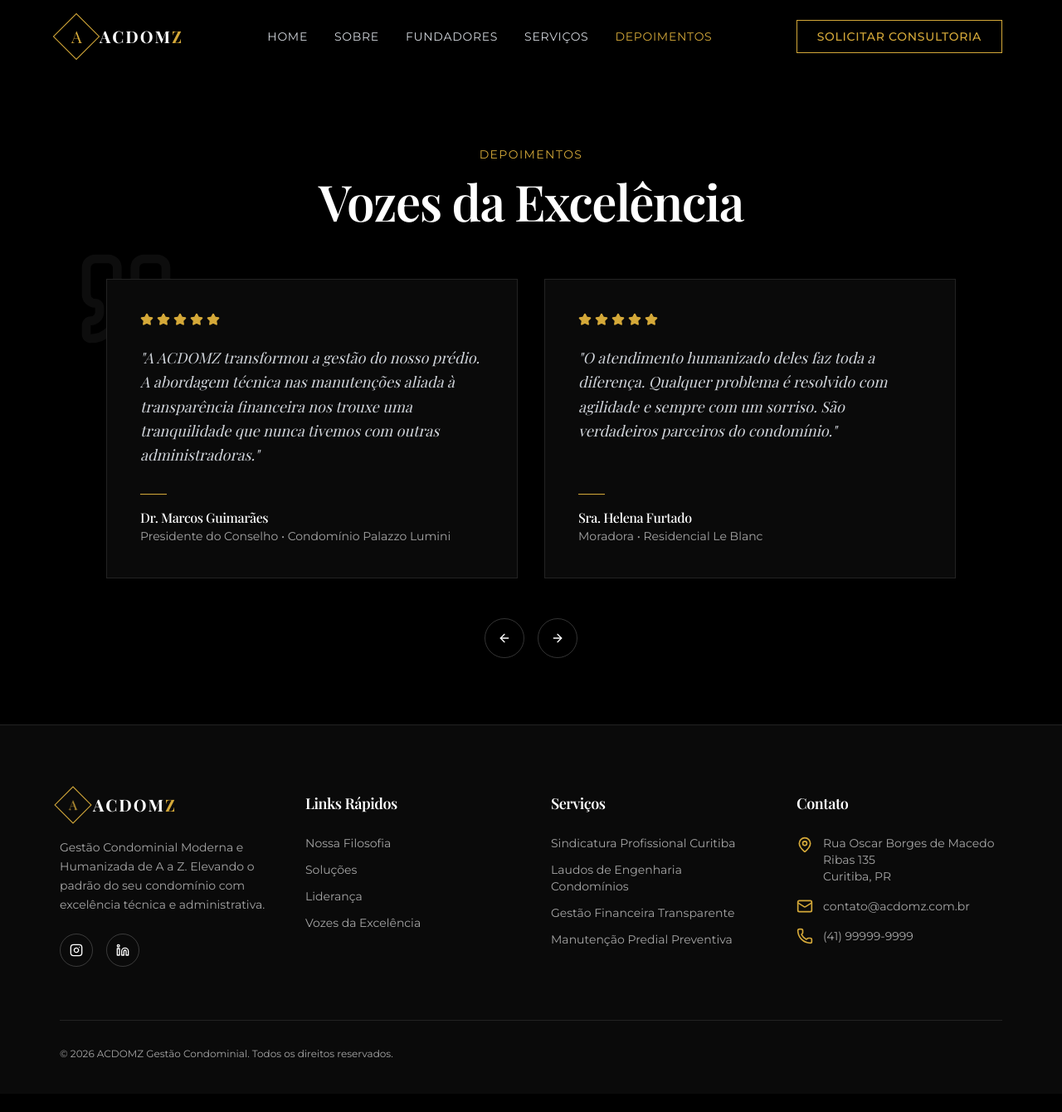
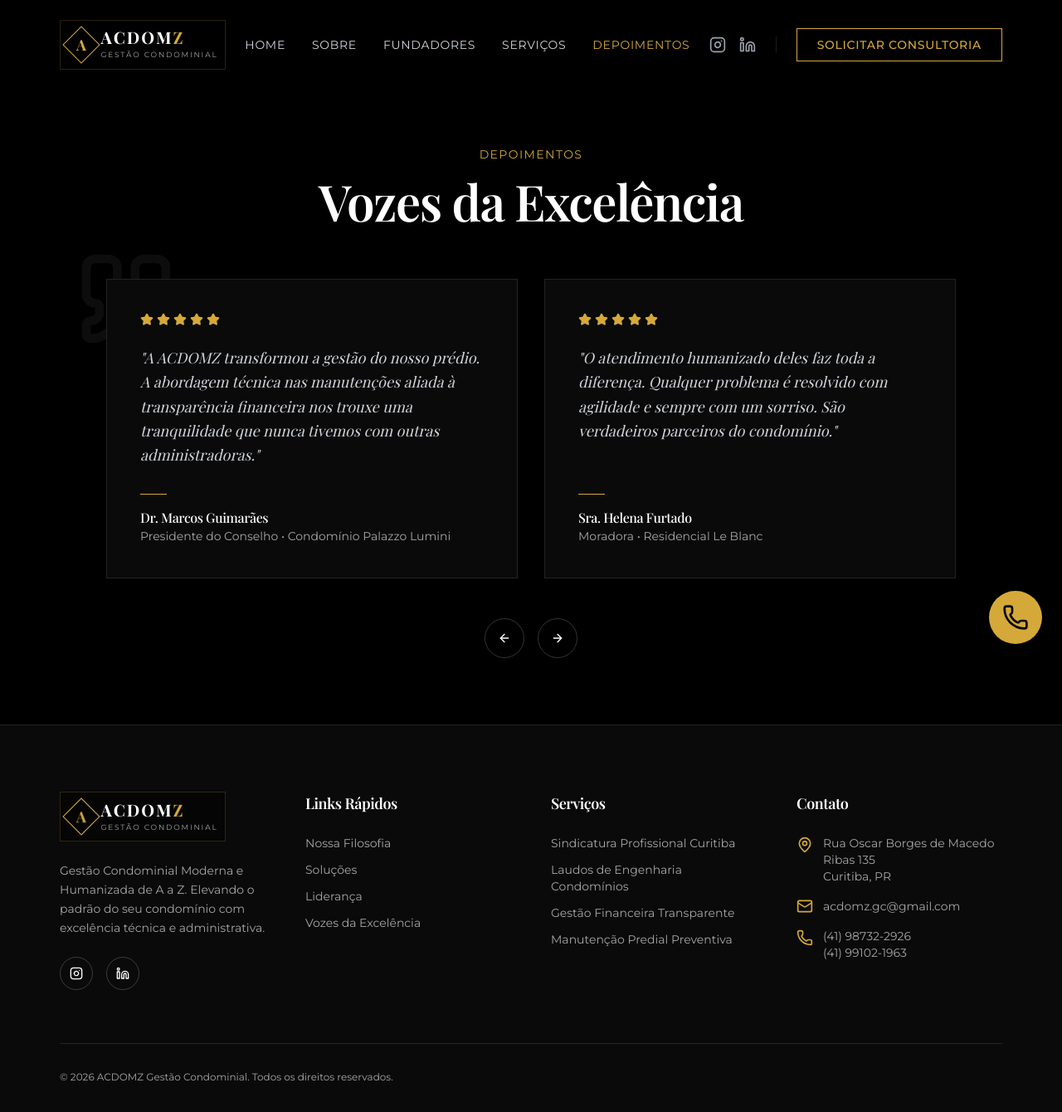
Before and after one commit to acdomzgc-web/acdomz-gest-o-condominial, a React (Vite) app: page /depoimentos in a window 1280 px wide. Shown: the top 1340 px of the page at 83% size. Before the commit the page ends 1318 px from the top, so only its background shows below. Built offline with nearby package versions, Linux system fonts and the light colour scheme; a web font is replaced by a local one.

Commit message:
Refactor website for luxury brand identity

```diff
--- /dev/null
+++ b/src/components/FloatingContact.tsx
@@ -0,0 +1,61 @@
+import { useState } from 'react'
+import { MessageCircle, Phone, Mail, X, PhoneCall } from 'lucide-react'
+import { cn } from '@/lib/utils'
+
+export default function FloatingContact() {
+  const [isOpen, setIsOpen] = useState(false)
+
+  return (
+    <div className="fixed bottom-6 right-6 z-50 flex flex-col items-end">
+      {/* Menu Options */}
+      <div
+        className={cn(
+          'flex flex-col gap-3 mb-4 transition-all duration-300 origin-bottom',
+          isOpen ? 'scale-100 opacity-100' : 'scale-0 opacity-0 pointer-events-none',
+        )}
+      >
+        <a
+          href="https://wa.me/5541987322926"
+          target="_blank"
+          rel="noopener noreferrer"
+          className="flex items-center gap-3 bg-secondary text-white px-4 py-3 rounded-full hover:bg-secondary/80 transition-colors shadow-lg shadow-black/50"
+        >
+          <span className="text-sm font-medium whitespace-nowrap">WhatsApp 1</span>
+          <MessageCircle className="w-5 h-5" />
+        </a>
+        <a
+          href="https://wa.me/5541991021963"
+          target="_blank"
+          rel="noopener noreferrer"
+          className="flex items-center gap-3 bg-secondary text-white px-4 py-3 rounded-full hover:bg-secondary/80 transition-colors shadow-lg shadow-black/50"
+        >
+          <span className="text-sm font-medium whitespace-nowrap">WhatsApp 2</span>
+          <MessageCircle className="w-5 h-5" />
+        </a>
+        <a
+          href="mailto:acdomz.gc@gmail.com"
+          className="flex items-center gap-3 bg-[#1A1A1A] border border-white/10 text-white px-4 py-3 rounded-full hover:bg-white/10 transition-colors shadow-lg shadow-black/50"
+        >
+          <span className="text-sm font-medium whitespace-nowrap">E-mail</span>
+          <Mail className="w-5 h-5 text-primary" />
+        </a>
+        <a
+          href="tel:+5541987322926"
+          className="flex items-center gap-3 bg-[#1A1A1A] border border-white/10 text-white px-4 py-3 rounded-full hover:bg-white/10 transition-colors shadow-lg shadow-black/50"
+        >
+          <span className="text-sm font-medium whitespace-nowrap">Ligar</span>
+          <PhoneCall className="w-5 h-5 text-primary" />
+        </a>
+      </div>
+
+      {/* Main Toggle Button */}
+      <button
+        onClick={() => setIsOpen(!isOpen)}
+        className="w-16 h-16 bg-primary text-black rounded-full flex items-center justify-center shadow-2xl hover:scale-105 transition-all duration-300 z-50 focus:outline-none"
+        aria-label="Opções de Contato"
+      >
+        {isOpen ? <X className="w-8 h-8" /> : <Phone className="w-8 h-8" />}
+      </button>
+    </div>
+  )
+}
--- a/src/components/Layout.tsx
+++ b/src/components/Layout.tsx
@@ -1,24 +1,17 @@
-import { useEffect } from 'react'
-import { Outlet, useLocation } from 'react-router-dom'
+import { Outlet } from 'react-router-dom'
 import { Navbar } from './layout/Navbar'
 import { Footer } from './layout/Footer'
-import { ExitIntent } from './layout/ExitIntent'
+import FloatingContact from './FloatingContact'
 
 export default function Layout() {
-  const location = useLocation()
-
-  useEffect(() => {
-    window.scrollTo(0, 0)
-  }, [location.pathname])
-
   return (
-    <div className="flex flex-col min-h-screen bg-radial-gradient">
+    <div className="flex flex-col min-h-screen relative bg-black">
       <Navbar />
       <main className="flex-grow">
         <Outlet />
       </main>
       <Footer />
-      <ExitIntent />
+      <FloatingContact />
     </div>
   )
 }
--- a/src/components/layout/Footer.tsx
+++ b/src/components/layout/Footer.tsx
@@ -7,13 +7,20 @@
       <div className="container mx-auto">
         <div className="grid grid-cols-1 md:grid-cols-2 lg:grid-cols-4 gap-12 mb-16">
           <div className="space-y-6">
-            <div className="flex items-center gap-2">
-              <div className="w-8 h-8 border border-primary flex items-center justify-center rotate-45">
-                <span className="font-serif text-primary -rotate-45">A</span>
+            <div className="flex items-center justify-center w-[200px] h-[60px] border border-primary/20 bg-black/50">
+              <div className="flex items-center gap-2">
+                <div className="w-8 h-8 border border-primary flex items-center justify-center rotate-45">
+                  <span className="font-serif text-primary text-lg -rotate-45 font-bold">A</span>
+                </div>
+                <div className="flex flex-col justify-center">
+                  <span className="font-serif text-xl tracking-widest font-bold uppercase leading-none text-white">
+                    ACDOM<span className="text-primary">Z</span>
+                  </span>
+                  <span className="text-[9px] uppercase tracking-[0.2em] text-muted-foreground mt-1">
+                    Gestão Condominial
+                  </span>
+                </div>
               </div>
-              <span className="font-serif text-xl tracking-widest font-bold uppercase">
-                ACDOM<span className="text-primary">Z</span>
-              </span>
             </div>
             <p className="text-muted-foreground text-sm leading-relaxed">
               Gestão Condominial Moderna e Humanizada de A a Z. Elevando o padrão do seu condomínio
@@ -21,14 +28,18 @@
             </p>
             <div className="flex gap-4">
               <a
-                href="#"
+                href="https://www.instagram.com/acdomz.gc/"
+                target="_blank"
+                rel="noopener noreferrer"
                 className="w-10 h-10 rounded-full border border-white/20 flex items-center justify-center hover:border-primary hover:text-primary transition-colors"
               >
                 <Instagram className="w-4 h-4" />
                 <span className="sr-only">Instagram</span>
               </a>
               <a
-                href="#"
+                href="https://www.linkedin.com/company/acdomz-gest%C3%A3o-condominial/"
+                target="_blank"
+                rel="noopener noreferrer"
                 className="w-10 h-10 rounded-full border border-white/20 flex items-center justify-center hover:border-primary hover:text-primary transition-colors"
               >
                 <Linkedin className="w-4 h-4" />
@@ -86,11 +97,14 @@
               </li>
               <li className="flex items-center gap-3">
                 <Mail className="w-5 h-5 text-primary shrink-0" />
-                <span>contato@acdomz.com.br</span>
+                <span>acdomz.gc@gmail.com</span>
               </li>
-              <li className="flex items-center gap-3">
-                <Phone className="w-5 h-5 text-primary shrink-0" />
-                <span>(41) 99999-9999</span>
+              <li className="flex items-start gap-3">
+                <Phone className="w-5 h-5 text-primary shrink-0 mt-0.5" />
+                <div className="flex flex-col">
+                  <span>(41) 98732-2926</span>
+                  <span>(41) 99102-1963</span>
+                </div>
               </li>
             </ul>
           </div>
--- a/src/components/layout/Navbar.tsx
+++ b/src/components/layout/Navbar.tsx
@@ -36,15 +36,25 @@
       )}
     >
       <div className="container mx-auto flex items-center justify-between">
-        <Link to="/" className="flex items-center gap-2 group">
-          <div className="w-10 h-10 border border-primary flex items-center justify-center rotate-45 group-hover:bg-primary transition-colors duration-500">
-            <span className="font-serif text-primary text-xl -rotate-45 group-hover:text-black">
-              A
-            </span>
+        <Link
+          to="/"
+          className="flex items-center justify-center w-[200px] h-[60px] group border border-primary/20 hover:border-primary/50 transition-colors bg-black/50 backdrop-blur-sm"
+        >
+          <div className="flex items-center gap-2">
+            <div className="w-8 h-8 border border-primary flex items-center justify-center rotate-45 group-hover:bg-primary transition-colors duration-500">
+              <span className="font-serif text-primary text-lg -rotate-45 group-hover:text-black font-bold">
+                A
+              </span>
+            </div>
+            <div className="flex flex-col justify-center">
+              <span className="font-serif text-xl tracking-widest font-bold uppercase leading-none text-white">
+                ACDOM<span className="text-primary">Z</span>
+              </span>
+              <span className="text-[9px] uppercase tracking-[0.2em] text-muted-foreground mt-1">
+                Gestão Condominial
+              </span>
+            </div>
           </div>
-          <span className="font-serif text-xl tracking-widest font-bold hidden sm:block uppercase">
-            ACDOM<span className="text-primary">Z</span>
-          </span>
         </Link>
 
         <nav className="hidden lg:flex items-center gap-8">
@@ -62,11 +72,59 @@
           ))}
         </nav>
 
-        <div className="hidden lg:block">
+        <div className="hidden lg:flex items-center gap-6">
+          <div className="flex items-center gap-4 border-r border-white/10 pr-6">
+            <a
+              href="https://www.instagram.com/acdomz.gc/"
+              target="_blank"
+              rel="noopener noreferrer"
+              className="text-gray-400 hover:text-primary transition-colors"
+            >
+              <svg
+                xmlns="http://www.w3.org/2000/svg"
+                width="20"
+                height="20"
+                viewBox="0 0 24 24"
+                fill="none"
+                stroke="currentColor"
+                strokeWidth="2"
+                strokeLinecap="round"
+                strokeLinejoin="round"
+              >
+                <rect width="20" height="20" x="2" y="2" rx="5" ry="5" />
+                <path d="M16 11.37A4 4 0 1 1 12.63 8 4 4 0 0 1 16 11.37z" />
+                <line x1="17.5" x2="17.51" y1="6.5" y2="6.5" />
+              </svg>
+              <span className="sr-only">Instagram</span>
+            </a>
+            <a
+              href="https://www.linkedin.com/company/acdomz-gest%C3%A3o-condominial/"
+              target="_blank"
+              rel="noopener noreferrer"
+              className="text-gray-400 hover:text-primary transition-colors"
+            >
+              <svg
+                xmlns="http://www.w3.org/2000/svg"
+                width="20"
+                height="20"
+                viewBox="0 0 24 24"
+                fill="none"
+                stroke="currentColor"
+                strokeWidth="2"
+                strokeLinecap="round"
+                strokeLinejoin="round"
+              >
+                <path d="M16 8a6 6 0 0 1 6 6v7h-4v-7a2 2 0 0 0-2-2 2 2 0 0 0-2 2v7h-4v-7a6 6 0 0 1 6-6z" />
+                <rect width="4" height="12" x="2" y="9" />
+                <circle cx="4" cy="4" r="2" />
+              </svg>
+              <span className="sr-only">LinkedIn</span>
+            </a>
+          </div>
           <Button
             asChild
             variant="outline"
-            className="border-primary text-primary hover:bg-primary hover:text-black uppercase tracking-wider rounded-none px-6"
+            className="border-primary text-primary hover:bg-primary hover:text-black uppercase tracking-wider rounded-none px-6 bg-black/50 backdrop-blur-sm"
           >
             <Link to="/contato">Solicitar Consultoria</Link>
           </Button>
--- a/src/main.css
+++ b/src/main.css
@@ -18,7 +18,7 @@
     --primary: 43 65% 53%; /* #D4AF37 Gold */
     --primary-foreground: 0 0% 0%;
 
-    --secondary: 0 0% 10%;
+    --secondary: 224 64% 33%; /* #1E3A8A Dark Blue */
     --secondary-foreground: 0 0% 100%;
 
     --muted: 0 0% 15%;
--- a/src/pages/Contato.tsx
+++ b/src/pages/Contato.tsx
@@ -67,8 +67,11 @@
                 <div className="flex items-start gap-4">
                   <Phone className="text-primary w-6 h-6 mt-1" />
                   <div>
-                    <h3 className="text-white font-serif mb-1">Telefone / WhatsApp</h3>
-                    <p className="text-muted-foreground text-sm">(41) 99999-9999</p>
+                    <h3 className="text-white font-serif mb-1">Telefones / WhatsApp</h3>
+                    <p className="text-muted-foreground text-sm flex flex-col gap-1">
+                      <span>(41) 98732-2926</span>
+                      <span>(41) 99102-1963</span>
+                    </p>
                   </div>
                 </div>
               </div>
@@ -77,7 +80,7 @@
                   <Mail className="text-primary w-6 h-6 mt-1" />
                   <div>
                     <h3 className="text-white font-serif mb-1">Email</h3>
-                    <p className="text-muted-foreground text-sm">contato@acdomz.com.br</p>
+                    <p className="text-muted-foreground text-sm">acdomz.gc@gmail.com</p>
                   </div>
                 </div>
                 <div className="flex items-start gap-4">
--- a/src/pages/Index.tsx
+++ b/src/pages/Index.tsx
@@ -14,10 +14,31 @@
           <span className="block text-primary uppercase tracking-[0.3em] text-sm mb-6 animate-fade-slide-up stagger-1">
             Gestão Elite Curitiba
           </span>
-          <h1 className="text-4xl md:text-6xl lg:text-7xl font-serif text-white mb-8 max-w-4xl mx-auto leading-tight animate-fade-slide-up stagger-2">
-            ACDOM<span className="text-primary">Z</span>:<br /> Gestão de A a Z com Excelência
+          <div className="flex items-center justify-center mb-10 animate-fade-slide-up">
+            <div className="flex items-center justify-center w-[200px] h-[60px] border border-primary/20 bg-black/30 backdrop-blur-md">
+              <div className="flex items-center gap-2">
+                <div className="w-8 h-8 border border-primary flex items-center justify-center rotate-45">
+                  <span className="font-serif text-primary text-lg -rotate-45 font-bold">A</span>
+                </div>
+                <div className="flex flex-col justify-center text-left">
+                  <span className="font-serif text-xl tracking-widest font-bold uppercase leading-none text-white">
+                    ACDOM<span className="text-primary">Z</span>
+                  </span>
+                  <span className="text-[9px] uppercase tracking-[0.2em] text-muted-foreground mt-1">
+                    Gestão Condominial
+                  </span>
+                </div>
+              </div>
+            </div>
+          </div>
+          <h1 className="text-4xl md:text-6xl lg:text-7xl font-serif text-white mb-6 max-w-4xl mx-auto leading-tight animate-fade-slide-up stagger-2">
+            Gestão de A a Z com Excelência
           </h1>
-          <div className="animate-fade-slide-up stagger-3 mt-12">
+          <p className="text-lg md:text-xl text-white/90 max-w-3xl mx-auto mb-8 animate-fade-slide-up stagger-3 font-light leading-relaxed">
+            Nosso objetivo não é apenas administrar prédios, mas cuidar do lugar onde a vida
+            acontece. Unimos técnica e humanidade para garantir que seu lar seja seu porto seguro.
+          </p>
+          <div className="animate-fade-slide-up stagger-3 mt-8">
             <Button
               asChild
               size="lg"
@@ -30,16 +51,16 @@
       </section>
 
       {/* Concept Section */}
-      <section className="py-32 bg-black">
+      <section className="py-32 bg-dark-blue-gradient">
         <div className="container mx-auto px-4">
-          <div className="max-w-3xl mx-auto text-center mb-20">
+          <div className="max-w-4xl mx-auto text-center mb-20">
             <h2 className="text-3xl md:text-5xl font-serif mb-6 text-white">A Filosofia ACDOMZ</h2>
             <p className="text-muted-foreground text-lg md:text-xl leading-relaxed">
-              O nome reflete nosso propósito: <span className="text-white">A</span>dministração{' '}
-              <span className="text-white">C</span>ondominial <span className="text-white">D</span>e{' '}
-              <span className="text-white">O</span>tima <span className="text-white">M</span>aneira
-              de <span className="text-primary font-serif italic text-2xl">A a Z</span>. Unimos
-              precisão técnica com um toque humano inigualável.
+              Mais do que um nome, ACDOMZ carrega em sua essência a identidade de seus fundadores,
+              Adir Ailson Model e Carlos Eduardo Model, unidos pelo propósito de cuidar do que é
+              mais importante: o seu lar. A união da experiência administrativa de Adir com a visão
+              inovadora de Carlos resultou em uma empresa que entende o condomínio não apenas como
+              uma estrutura física, mas como um espaço vivo de convivência e patrimônio familiar.
             </p>
           </div>
 
--- a/tailwind.config.ts
+++ b/tailwind.config.ts
@@ -66,6 +66,8 @@
       },
       backgroundImage: {
         'radial-gradient': 'radial-gradient(circle at center, #1A1A1A 0%, #000000 100%)',
+        'blue-gradient': 'linear-gradient(135deg, #000000 0%, #1E3A8A 100%)',
+        'dark-blue-gradient': 'radial-gradient(circle at top right, #1E3A8A 0%, #000000 60%)',
       },
     },
   },
```
Also changed, not shown: src/pages/Fundadores.tsx (+14 -13 lines), src/pages/Servicos.tsx (+8 -2 lines), src/pages/Sobre.tsx (+12 -6 lines), .skip.config.json.
